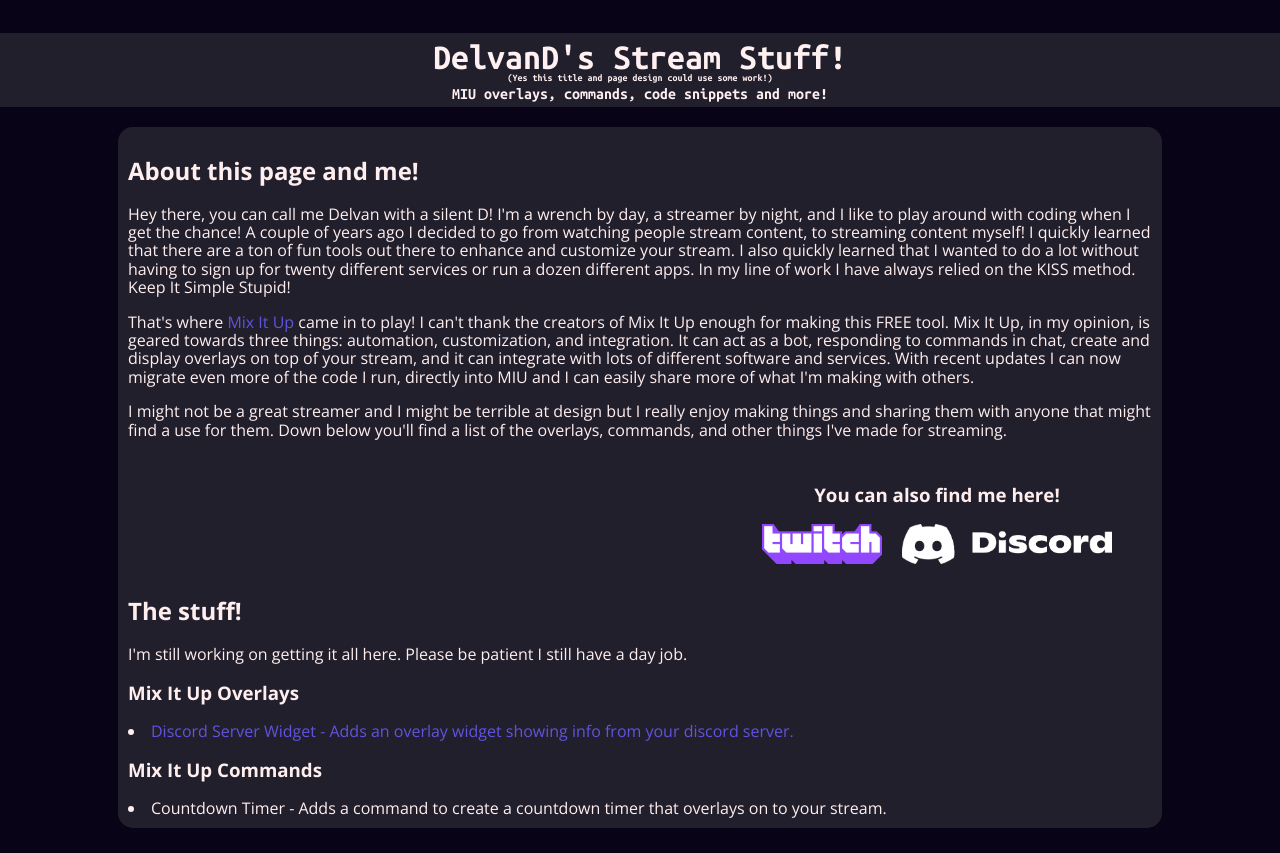
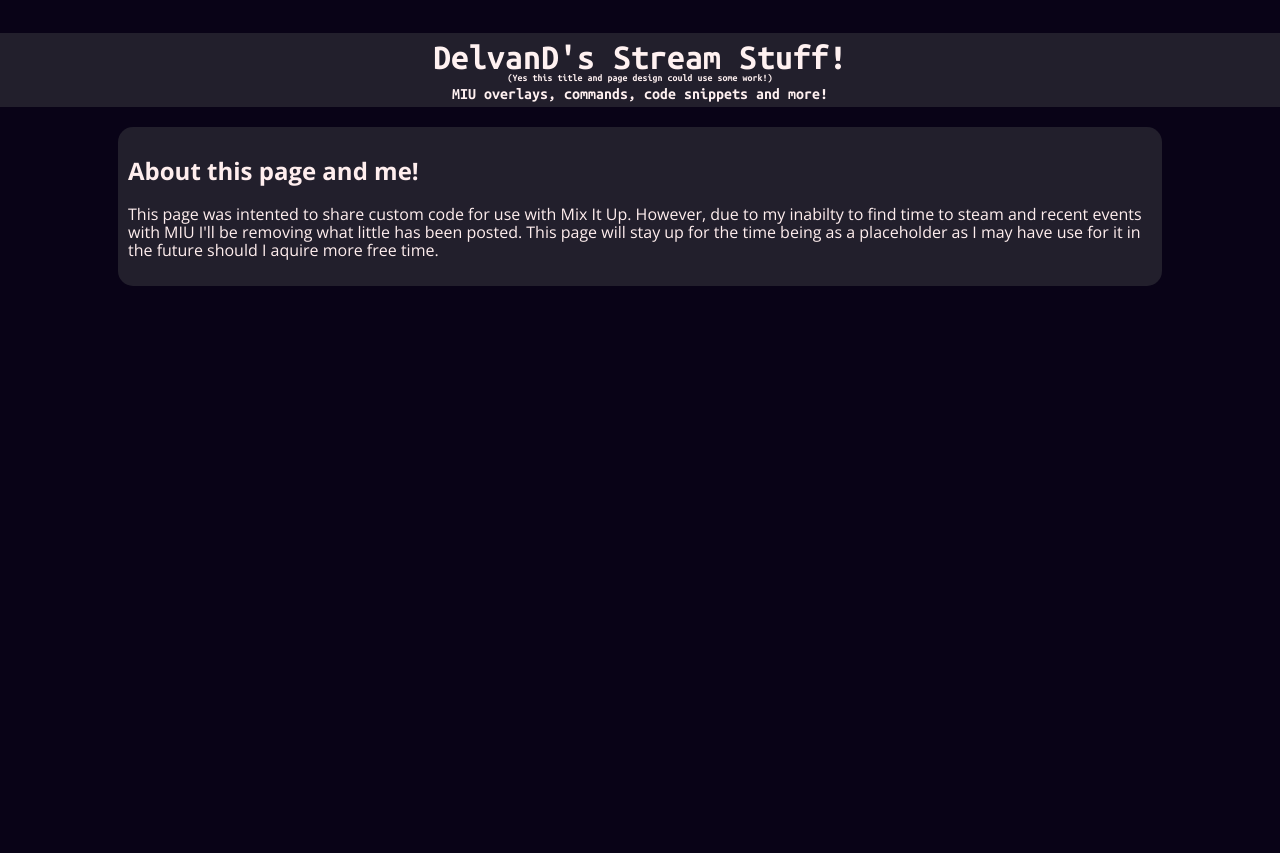
Before and after one commit to TheDelvanD/thedelvand.github.io, a plain HTML site: page index.html in a window 1280 px wide. After the commit the page ends 800 px from the top, so only its background shows below. Drawn offline with nearby package versions, Linux system fonts and the light colour scheme.

Commit message:
Update index.html

```diff
--- a/index.html
+++ b/index.html
@@ -16,30 +16,7 @@
         <div class="mainContent">
             <div class="contentSection">
                 <h2>About this page and me!</h2>
-                <p>Hey there, you can call me Delvan with a silent D! I&apos;m a wrench by day, a streamer by night, and I like to play around with coding when I get the chance! A couple of years ago I decided to go from watching people stream content, to streaming content myself! I quickly learned that there are a ton of fun tools out there to enhance and customize your stream. I also quickly learned that I wanted to do a lot without having to sign up for twenty different services or run a dozen different apps. In my line of work I have always relied on the KISS method. Keep It Simple Stupid!</p>
-                <p>That&apos;s where <a href="https://mixitupapp.com/" target="_blank">Mix It Up</a> came in to play! I can&apos;t thank the creators of Mix It Up enough for making this FREE tool. Mix It Up, in my opinion, is geared towards three things: automation, customization, and integration. It can act as a bot, responding to commands in chat, create and display overlays on top of your stream, and it can integrate with lots of different software and services. With recent updates I can now migrate even more of the code I run, directly into MIU and I can easily share more of what I&apos;m making with others.</p>
-                <p>I might not be a great streamer and I might be terrible at design but I really enjoy making things and sharing them with anyone that might find a use for them. Down below you&apos;ll find a list of the overlays, commands, and other things I&apos;ve made for streaming.</p>
-                <div class="socials">
-                    <h3>You can also find me here!</h3>
-                    <div class="socialLinks">
-                        <a href="https://www.twitch.tv/delvand" target="_blank"><img src="./img/twitch_wordmark.png" alt="Twitch Logo"></a>
-                        <a href="https://discord.gg/YhZ56rBW" target="_blank"><img src="img/discord-logo-white.png" alt="Discord Logo"></a>
-                    </div>
-                </div>
-            </div>
-            <div class="contentSection">
-                <h2>The stuff!</h2>
-                <p>I'm still working on getting it all here. Please be patient I still have a day job.</p>
-                <h3>Mix It Up Overlays</h3>
-                <ul>
-                    <li>
-                        <a href="./discord-widget.html">Discord Server Widget - Adds an overlay widget showing info from your discord server.</a>
-                    </li>
-                </ul>
-                <h3>Mix It Up Commands</h3>
-                <ul>
-                    <li>Countdown Timer - Adds a command to create a countdown timer that overlays on to your stream.</li>
-                </ul>
+                <p>This page was intented to share custom code for use with Mix It Up. However, due to my inabilty to find time to steam and recent events with MIU I'll be removing what little has been posted. This page will stay up for the time being as a placeholder as I may have use for it in the future should I aquire more free time.</p>
             </div>
         </div>
     </body>
```
